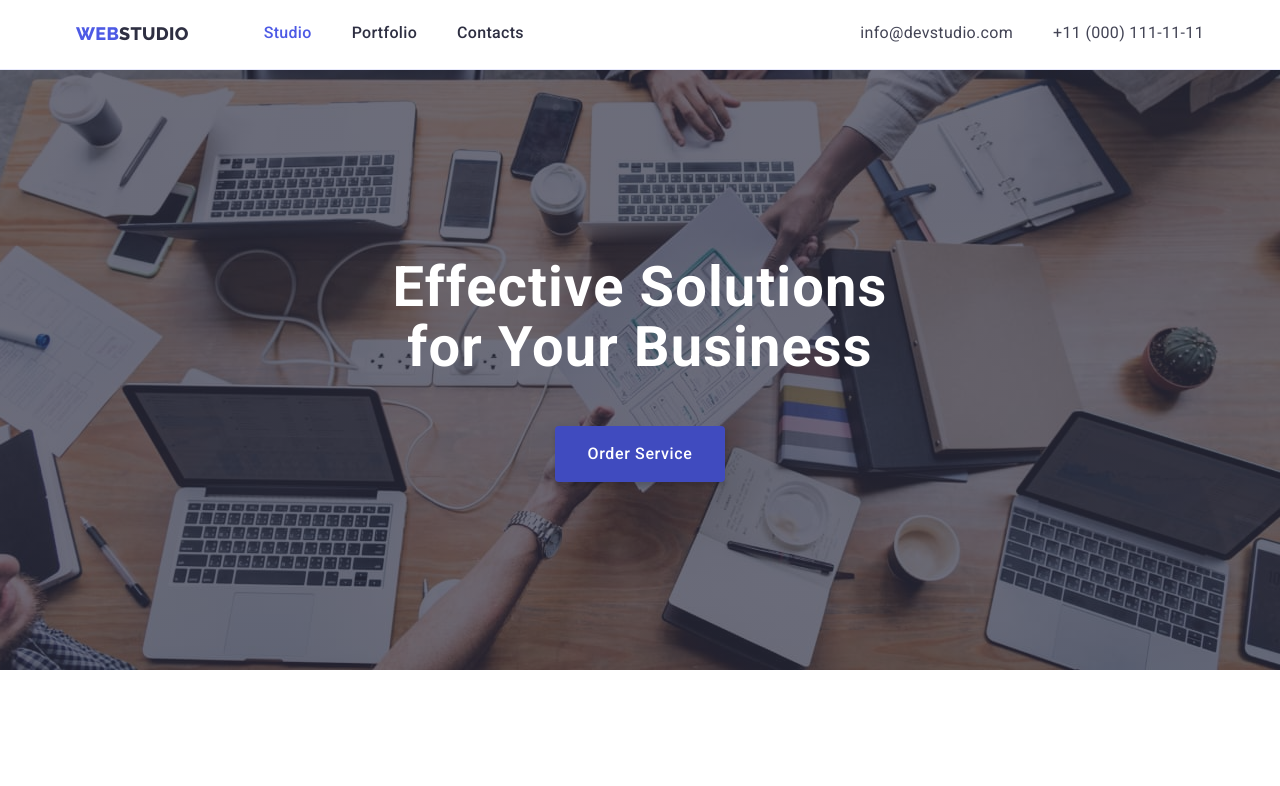
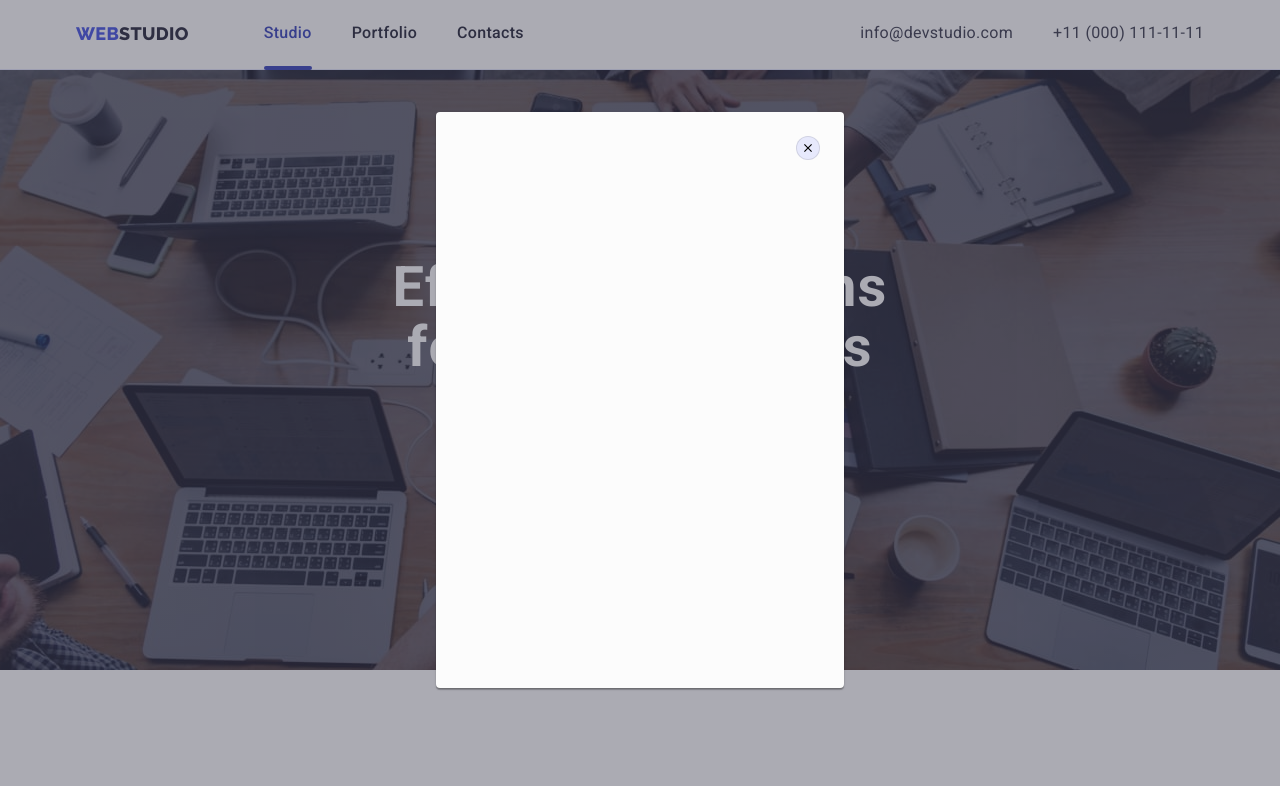
Before and after one commit to yaromatv/goit-markup-hw-04, a plain HTML site: page index.html in a window 1280 px wide. Both pictures are taken after a click on the button "Order Service". Shown: the top 786 px of the page. Drawn offline with nearby package versions, Linux system fonts and the light colour scheme.

Commit message:
5 homework modal

```diff
--- a/css/styles.css
+++ b/css/styles.css
@@ -55,6 +55,8 @@ ol {
     --accent-color-medium: #e7e9fc; /* CORNFLOWER */
     --footer-icon-hover: #31d0aa;
     --customers-icon: #8e8f99; /* LIGHT SLATE */
+    --transition-timing: 1250ms;
+    --transition-function: cubic-bezier(0.4, 0, 0.2, 1);
 }
 
 .outline {
@@ -88,12 +90,32 @@ body {
     text-decoration: none;
     color: inherit;
     font-style: normal;
+
+    transition: color var(--transition-timing) var(--transition-function);
 }
 
 .link:hover,
-.link:focus,
+.link:focus {
+    color: var(--accent-color);
+}
+
 .link.current {
-    color: var(--accent-color);
+    position: relative;
+
+    color: var(--accent-color-hover);
+}
+
+.current::after {
+    content: "";
+
+    position: absolute;
+    top: 66px;
+
+    display: block;
+    width: 100%;
+    height: 4px;
+    border-radius: 2px;
+    background-color: var(--accent-color-hover);
 }
 
 .button-pointer {
@@ -214,11 +236,85 @@ body {
 
 .social-media-icon.footer-social-media-icon {
     background-color: rgba(255, 255, 255, 0.1);
+
+    transition: background-color var(--transition-timing)
+        var(--transition-function);
 }
 
 .social-media-icon.footer-social-media-icon:hover,
 .social-media-icon.footer-social-media-icon:focus {
     background-color: var(--footer-icon-hover);
+}
+
+/* MODAL */
+.backdrop {
+    position: fixed;
+    top: 0;
+    right: 0;
+    bottom: 0;
+    left: 0;
+
+    opacity: 1;
+    background-color: rgba(46, 47, 66, 0.4);
+
+    transition: opacity var(--transition-timing) var(--transition-function);
+}
+
+.backdrop.is-hidden {
+    opacity: 0;
+    pointer-events: none;
+}
+
+.backdrop.is-hidden .modal {
+    bottom: 0;
+    transform: translate(-50%, 50%) scale(0.9);
+}
+
+.modal {
+    position: absolute;
+    bottom: 50%;
+    left: 50%;
+    transform: translate(-50%, 50%) scale(1);
+
+    width: 408px;
+    height: 576px;
+
+    background: #fcfcfc;
+    box-shadow: 0px 1px 1px rgba(0, 0, 0, 0.14), 0px 1px 3px rgba(0, 0, 0, 0.12),
+        0px 2px 1px rgba(0, 0, 0, 0.2);
+    border-radius: 4px;
+
+    transition: transform var(--transition-timing) var(--transition-function),
+        bottom var(--transition-timing) var(--transition-function);
+}
+
+.close-modal {
+    position: absolute;
+    top: 24px;
+    right: 24px;
+
+    display: flex;
+    justify-content: center;
+    align-items: center;
+
+    width: 24px;
+    height: 24px;
+
+    background-color: var(--accent-color-medium);
+    border: 1px solid rgba(0, 0, 0, 0.1);
+    border-radius: 50%;
+
+    transition: background-color var(--transition-timing)
+            var(--transition-function),
+        fill var(--transition-timing) var(--transition-function),
+        border-color var(--transition-timing) var(--transition-function);
+}
+
+.close-modal:hover,
+.close-modal:focus {
+    background-color: var(--accent-color-hover);
+    border-color: transparent;
+    fill: #fff;
 }
 
 /* INDEX MAIN */
@@ -264,7 +360,11 @@ body {
     display: inline-block;
     padding: 16px 32px;
     margin-top: 48px;
+
+    transition: background-color var(--transition-timing)
+        var(--transition-function);
 }
+
 .hero-button:hover,
 .hero-button:focus {
     background-color: var(--accent-color-hover);
@@ -331,6 +431,9 @@ body {
     display: flex;
     justify-content: center;
     align-items: center;
+
+    transition: background-color var(--transition-timing)
+        var(--transition-function);
 }
 
 .social-media-icon:hover,
@@ -348,6 +451,8 @@ body {
     align-items: center;
     fill: currentColor;
     color: var(--customers-icon);
+
+    transition: color var(--transition-timing) var(--transition-function);
 }
 
 .customer-icon:hover,
@@ -382,6 +487,11 @@ body {
 
     display: inline-block;
     padding: 12px 24px;
+
+    transition: color var(--transition-timing) var(--transition-function),
+        background-color var(--transition-timing) var(--transition-function),
+        box-shadow var(--transition-timing) var(--transition-function),
+        border-color var(--transition-timing) var(--transition-function);
 }
 
 .filter-button:hover,
@@ -409,9 +519,15 @@ body {
         0px 1px 1px rgba(46, 47, 66, 0.16), 0px 2px 1px rgba(46, 47, 66, 0.08);
 }
 
-.portfolio-link {
+/* .portfolio-link {
     display: block;
-}
+} */
+
+/* .portfolio-link:hover,
+.portfolio-link:focus {
+    box-shadow: 0px 1px 6px rgba(46, 47, 66, 0.08),
+        0px 1px 1px rgba(46, 47, 66, 0.16), 0px 2px 1px rgba(46, 47, 66, 0.08);
+} */
 
 .portfolio .card-text {
     border: var(--accent-color-medium) solid 1px;
--- a/index.html
+++ b/index.html
@@ -63,7 +63,11 @@
                     <h1 class="hero-title">
                         Effective Solutions for Your Business
                     </h1>
-                    <button class="hero-button button-pointer" type="button">
+                    <button
+                        data-modal-open
+                        class="hero-button button-pointer"
+                        type="button"
+                    >
                         Order Service
                     </button>
                 </div>
@@ -568,5 +572,15 @@
                 </div>
             </div>
         </footer>
+        <div data-modal class="backdrop is-hidden">
+            <div class="modal">
+                <button data-modal-close class="close-modal">
+                    <svg width="8" height="8">
+                        <use href="./images/sprite.svg#icon-close-black"></use>
+                    </svg>
+                </button>
+            </div>
+        </div>
+        <script src="./js/modal.js"></script>
     </body>
 </html>
--- /dev/null
+++ b/js/modal.js
@@ -0,0 +1,14 @@
+(() => {
+    const refs = {
+        openModalBtn: document.querySelector("[data-modal-open]"),
+        closeModalBtn: document.querySelector("[data-modal-close]"),
+        modal: document.querySelector("[data-modal]"),
+    };
+
+    refs.openModalBtn.addEventListener("click", toggleModal);
+    refs.closeModalBtn.addEventListener("click", toggleModal);
+
+    function toggleModal() {
+        refs.modal.classList.toggle("is-hidden");
+    }
+})();
```
